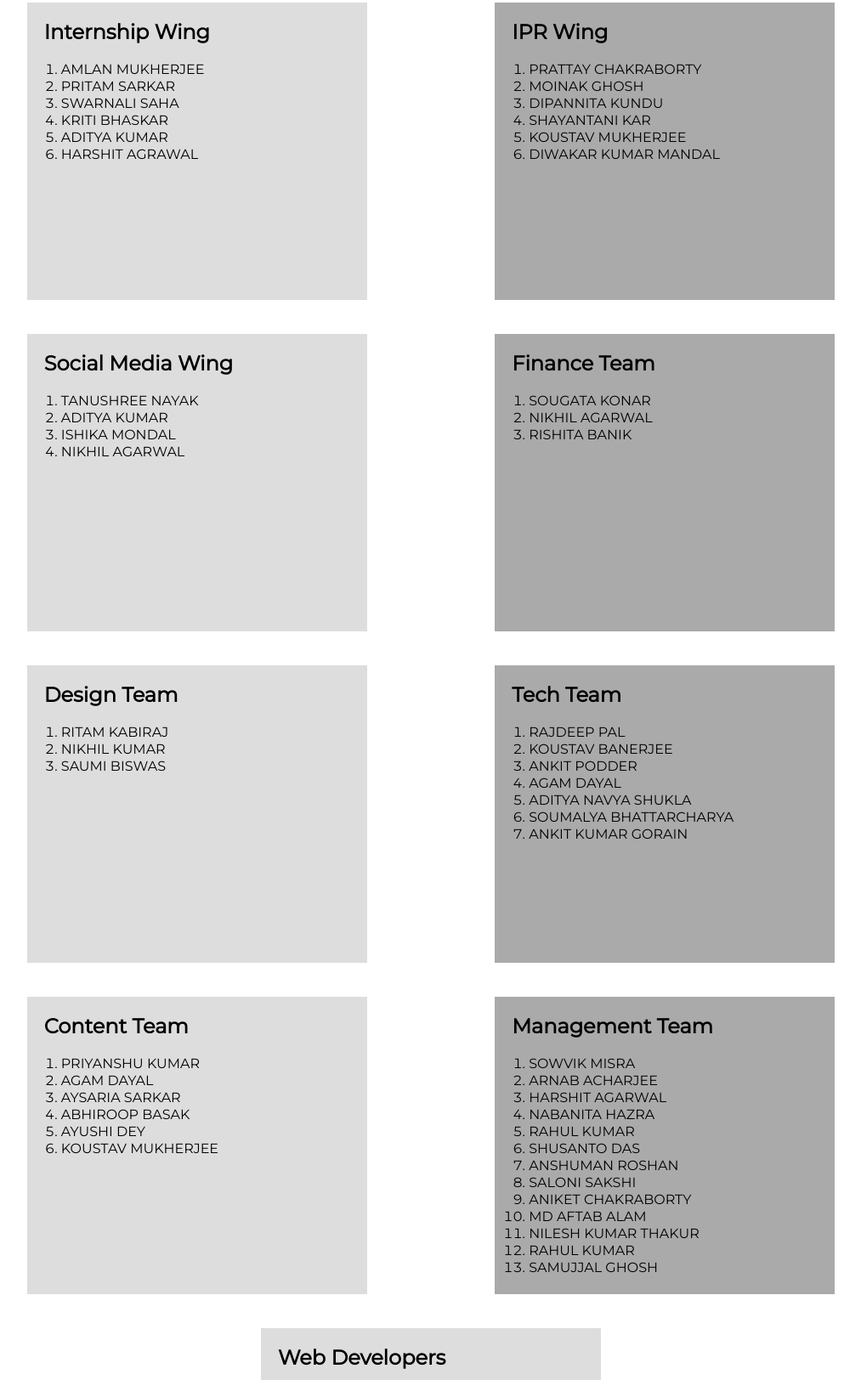
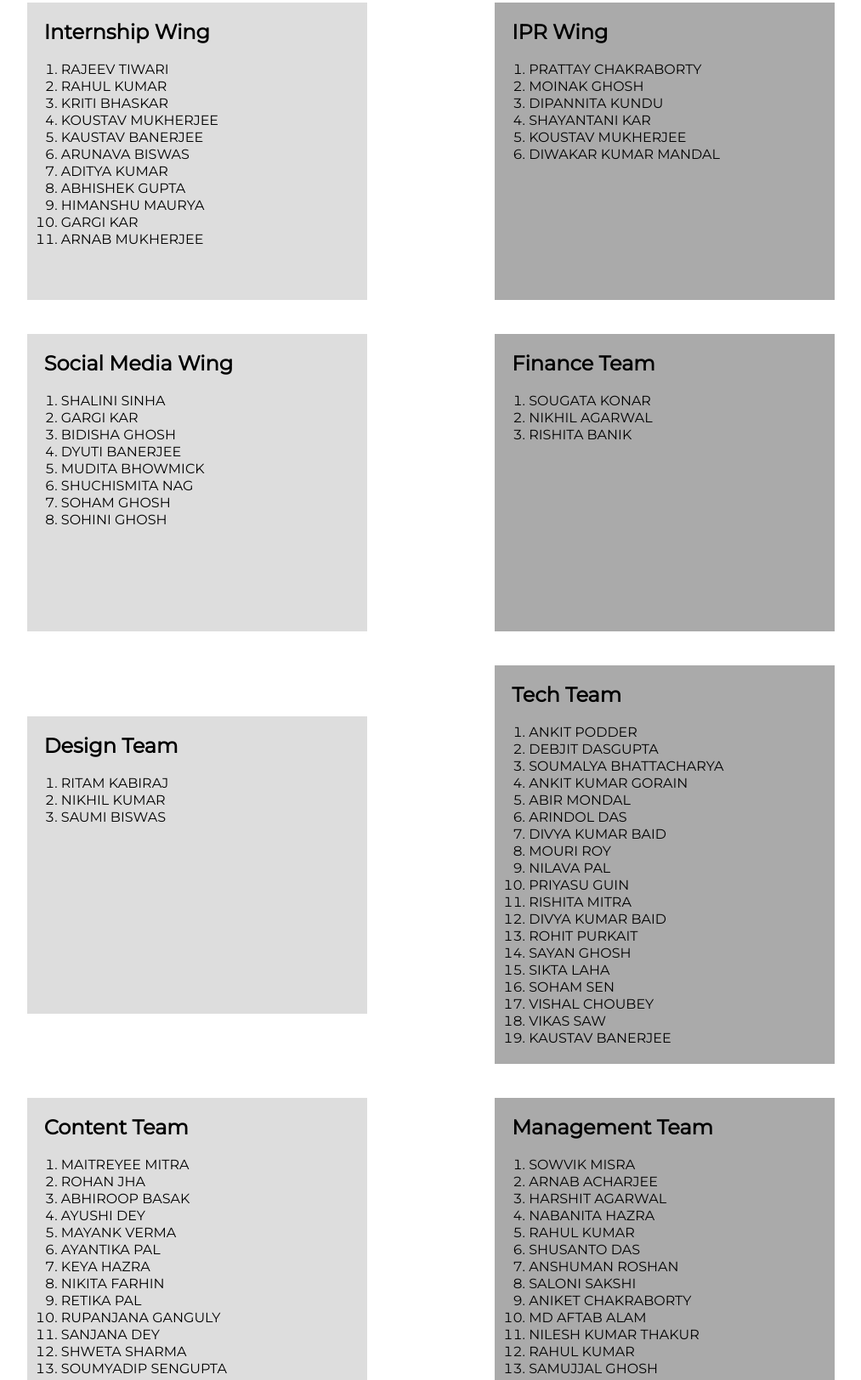
Before and after one commit to ANKITPODDER2000/IICSITE, a plain HTML site: page team.html in a window 1280 px wide. Shown: the part 2425-4049 px from the top of the page at 85% size, without its empty margins (133-1146 px from the left). Drawn offline with Linux system fonts and the light colour scheme.

Commit message:
update team page

```diff
--- a/team.html
+++ b/team.html
@@ -153,33 +153,37 @@
             <div>
                 <h1>Startup Wing</h1>
                 <ol>
-                    <li>Raj Chhetri</li>
-                    <li>Dipanjan Guchait</li>
-                    <li>Sakeeb Wasim</li>
-                    <li>Abhiroop Basak</li>
-                    <li>Sejal agarwal</li>
-                    <li>Aman Kumar Agarwal </li>
+                    <li>Kushal Guha</li>
+                    <li>Sejal Agarwal</li>
                 </ol>
             </div>
             <div>
                 <h1>Innovation Wing</h1>
                 <ol>
-                    <li>Rounak Chourasia</li>
+                    <li>Dipanjan Guchait</li>
                     <li>Priyanshu Kumar</li>
-                    <li>Subhodeep Sarkar</li>
-                    <li>Kushal Guha</li>
-                    <li>Debjit Dasgupta</li>
+                    <li>Diwakar Kumar Mandal</li>
+                    <li>Maharshi Ishu Jasraj</li>
+                    <li>Suryanath Tripathy</li>
+                    <li>Dyuti Banerjee</li>
+                    <li>Shalini Sinha</li>
+                    <li>Subhayu Majumdar</li>
                 </ol>
             </div>
             <div>
                 <h1>Internship Wing</h1>
                 <ol>
-                    <li>Amlan Mukherjee</li>
-                    <li>Pritam Sarkar</li>
-                    <li>Swarnali Saha</li>
+                    <li>Rajeev Tiwari</li>
+                    <li>Rahul Kumar</li>
                     <li>Kriti Bhaskar</li>
+                    <li>Koustav Mukherjee</li>
+                    <li>Kaustav Banerjee</li>
+                    <li>Arunava Biswas</li>
                     <li>Aditya Kumar</li>
-                    <li>Harshit Agrawal</li>
+                    <li>Abhishek Gupta</li>
+                    <li>Himanshu Maurya</li>
+                    <li>Gargi Kar</li>
+                    <li>Arnab Mukherjee</li>
                 </ol>
             </div>
             <div>
@@ -196,10 +200,14 @@
             <div>
                 <h1>Social Media Wing</h1>
                 <ol>
-                    <li>Tanushree Nayak</li>
-                    <li>Aditya Kumar</li>
-                    <li>Ishika mondal</li>
-                    <li>Nikhil Agarwal</li>
+                    <li>Shalini Sinha</li>
+                    <li>Gargi Kar</li>
+                    <li>Bidisha Ghosh</li>
+                    <li>Dyuti Banerjee</li>
+                    <li>Mudita Bhowmick</li>
+                    <li>Shuchismita Nag</li>
+                    <li>Soham Ghosh</li>
+                    <li>Sohini Ghosh</li>
                 </ol>
             </div>
             <div>
@@ -221,24 +229,43 @@
             <div>
                 <h1>Tech Team</h1>
                 <ol>
-                    <li>Rajdeep Pal</li>
-                    <li>Koustav Banerjee</li>
                     <li>Ankit Podder</li>
-                    <li>Agam Dayal</li>
-                    <li>Aditya Navya Shukla</li>
-                    <li>Soumalya Bhattarcharya</li>
+                    <li>Debjit Dasgupta</li>
+                    <li>Soumalya Bhattacharya</li>
                     <li>Ankit Kumar Gorain</li>
+                    <li>Abir Mondal</li>
+                    <li>Arindol Das </li>
+                    <li>Divya Kumar Baid</li>
+                    <li>Mouri Roy</li>
+                    <li>Nilava Pal</li>
+                    <li>Priyasu Guin</li>
+                    <li>Rishita Mitra</li>
+                    <li>Divya Kumar Baid</li>
+                    <li>Rohit Purkait</li>
+                    <li>Sayan Ghosh</li>
+                    <li>Sikta Laha</li>
+                    <li>Soham Sen</li>
+                    <li>Vishal Choubey</li>
+                    <li>Vikas Saw</li>
+                    <li>Kaustav Banerjee</li>
                 </ol>
             </div>
             <div>
                 <h1>Content Team</h1>
                 <ol>
-                    <li>Priyanshu Kumar</li>
-                    <li>Agam Dayal</li>
-                    <li>Aysaria Sarkar</li>
+                    <li>Maitreyee Mitra</li>
+                    <li>Rohan Jha</li>
                     <li>Abhiroop Basak</li>
                     <li>Ayushi Dey</li>
-                    <li>Koustav Mukherjee</li>
+                    <li>Mayank Verma</li>
+                    <li>Ayantika Pal</li>
+                    <li>Keya Hazra</li>
+                    <li>Nikita Farhin</li>
+                    <li>Retika Pal</li>
+                    <li>Rupanjana Ganguly</li>
+                    <li>Sanjana Dey</li>
+                    <li>Shweta Sharma</li>
+                    <li>Soumyadip Sengupta</li>
                 </ol>
             </div>
             <div>
```
